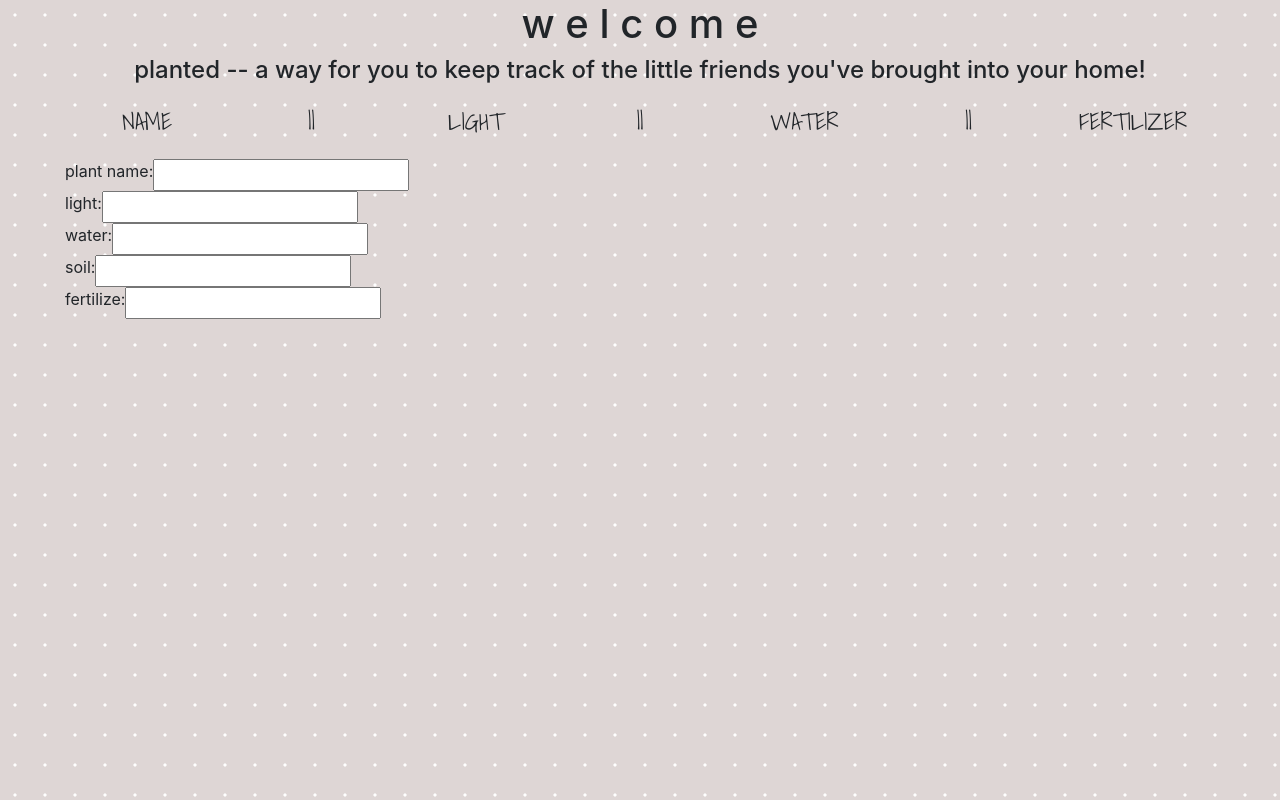
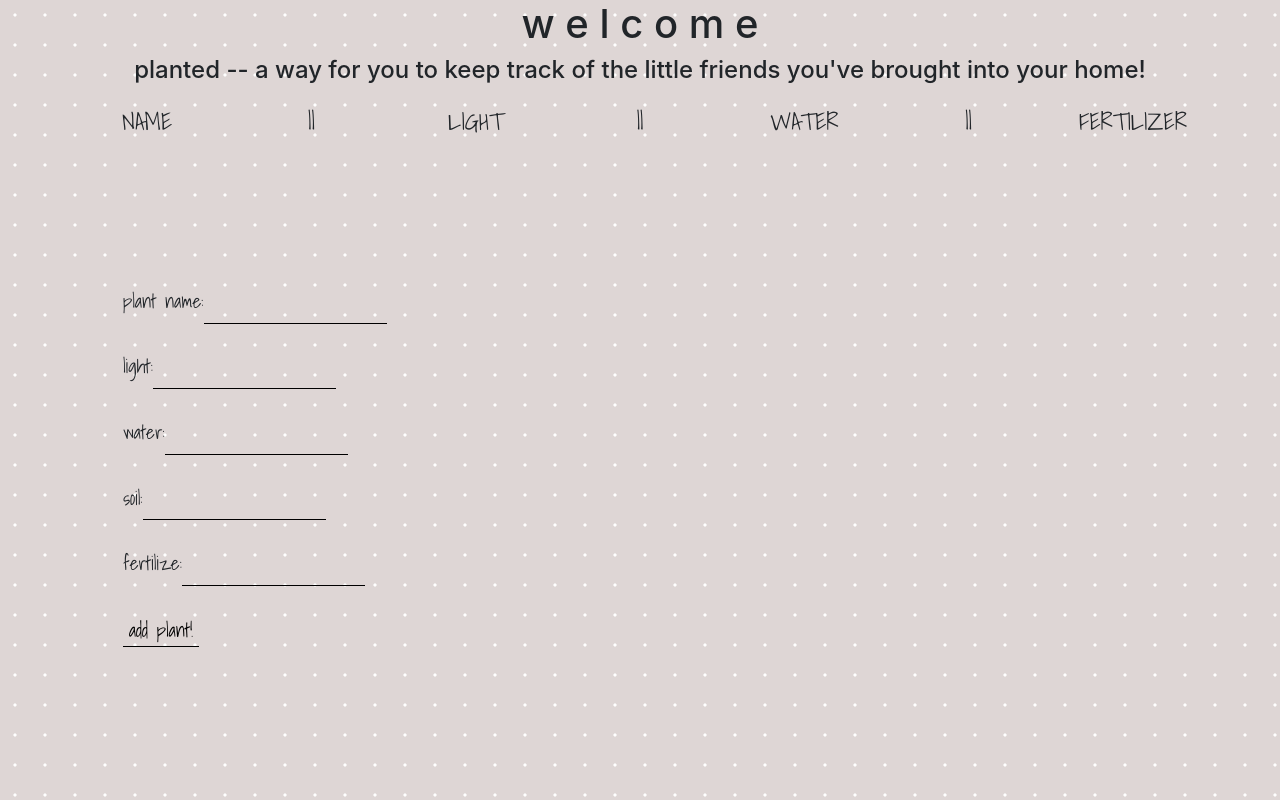
Before and after one commit to paaaarv/planted, a React (Create React App) app: page / in a window 1280 px wide. Built offline with nearby package versions, Linux system fonts and the light colour scheme.

Commit message:
added underline to form and padding

```diff
--- a/src/components/form.js
+++ b/src/components/form.js
@@ -39,21 +39,29 @@ render() {
       <label> plant name: </label>
       <input name="name" type='text' value={this.state.name} onChange={this.onChange}/>
       </Row>
+      <br/>
       <Row>
       <label> light: </label>
       <input name='light' type='text' value={this.state.sun} onChange={this.onChange}/>
       </Row>
+            <br/>
       <Row>
       <label> water: </label>
       <input name='water' type='text' value={this.state.water} onChange={this.onChange}/>
       </Row>
+            <br/>
       <Row>
       <label> soil: </label>
       <input name='soil' type='text' value={this.state.soil} onChange={this.onChange}/>
       </Row>
+            <br/>
       <Row>
       <label> fertilize: </label>
       <input name='fertilize' type='text' value={this.state.fertilize}/>
+      </Row>
+            <br/>
+      <Row>
+      <input value="add plant!" type ='submit'></input>
       </Row>
       </form>
       </Container>
--- a/src/index.css
+++ b/src/index.css
@@ -27,6 +27,14 @@ code {
   font-size: 150%;
 }
 .form{
-  margin: my-auto;
+  margin: 10% ;
+  font-family: 'Shadows Into Light', cursive;
+  font-size: 120%;
 
 }
+input{
+  background:transparent;
+  outline: none;
+  border: 0px;
+  border-bottom: 1px solid black;
+}
```
